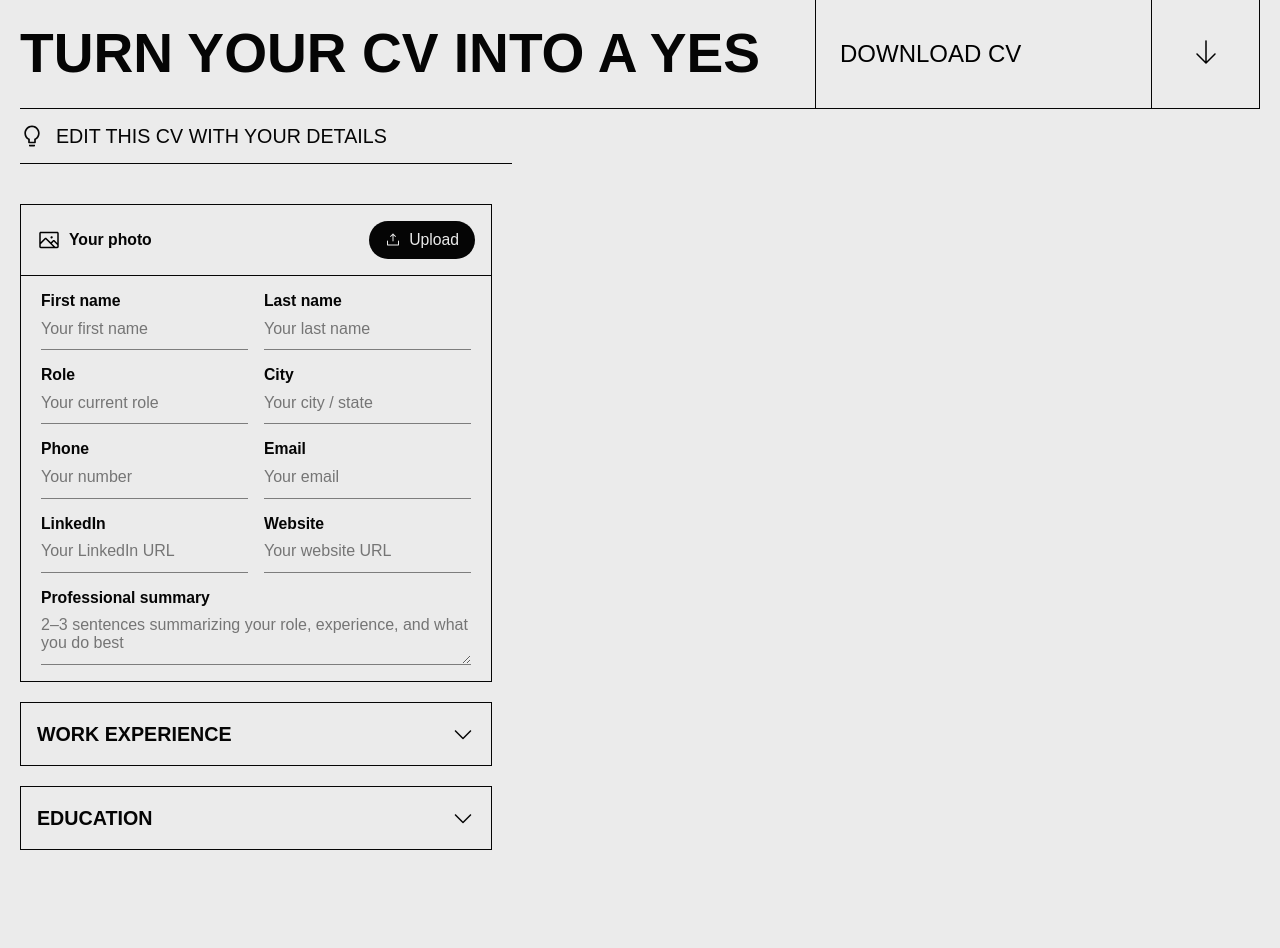
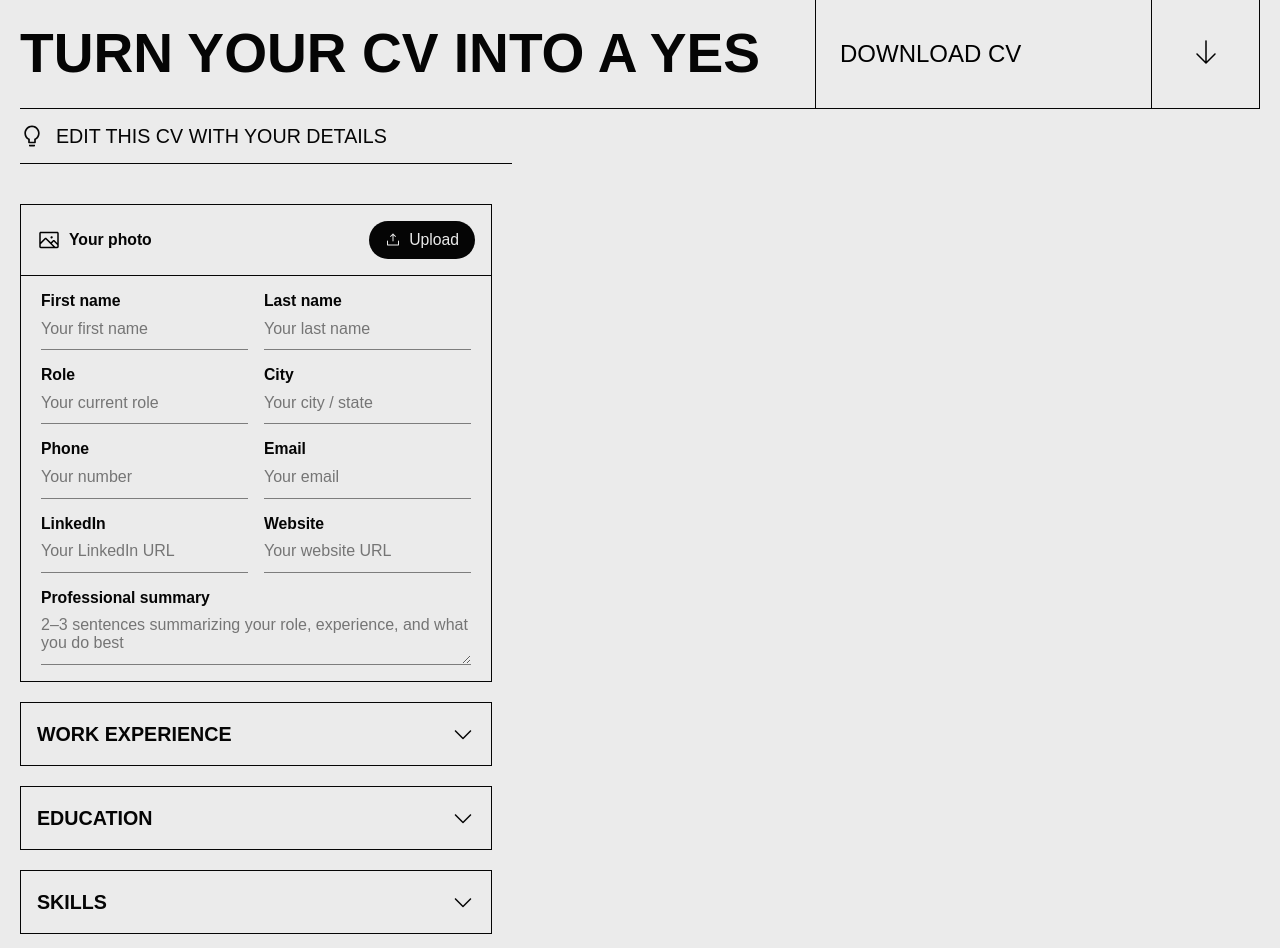
Before and after one commit to dee-diaz/cv-application, a React (Vite) app: page / in a window 1280 px wide. Shown: the top 948 px of the page. Before the commit the page ends 850 px from the top, so only its background shows below. Built offline with nearby package versions, Linux system fonts and the light colour scheme; a web font is replaced by a local one.

Commit message:
feat: add Skills section to CV form

```diff
--- a/src/App.css
+++ b/src/App.css
@@ -1,3 +1,7 @@
+#root {
+  padding-bottom: 8rem;
+}
+
 .container {
   width: 100%;
   padding: 0 1rem;
--- a/src/App.jsx
+++ b/src/App.jsx
@@ -9,6 +9,7 @@ import {
   FIELDS_GENERAL,
   FIELDS_EXPERIENCE,
   FIELDS_EDUCATION,
+  FIELDS_SKILLS,
   FORM_BLOCKS,
 } from './config/cvForm.js';
 
@@ -33,6 +34,12 @@ function App() {
                 inputs={FIELDS_EDUCATION}
               />
             </Accordion>
+            <Accordion headerTitle={FORM_BLOCKS.SKILLS}>
+              <FormBlock
+                title={FORM_BLOCKS.SKILLS}
+                inputs={FIELDS_SKILLS}
+              />
+            </Accordion>
           </Layout>
         </Layout>
       </Layout>
--- a/src/components/FormBlock/FormBlock.css
+++ b/src/components/FormBlock/FormBlock.css
@@ -45,7 +45,7 @@
     display: grid;
     gap: 0.75rem;
     margin: 0;
-    padding: 0 0 0.75rem 1.5rem;
+    padding-left: 1.5rem;
 
     > li {
       input {
@@ -56,6 +56,13 @@
         color: hsla(0, 0%, 2%, 0.5);
       }
     }
+  }
+
+  #skills-help {
+    font-weight: 400;
+    color: rgba(6, 6, 6, 0.8);
+    margin-top: 0.325rem;
+    margin-bottom: 0.625rem;
   }
 }
 
@@ -95,7 +102,8 @@
     gap: 2rem;
 
     label:has(textarea, input#job-title, input#degree, input#institution),
-    fieldset, button {
+    fieldset,
+    button {
       grid-column: span 2;
     }
   }
--- a/src/components/FormBlock/FormBlock.jsx
+++ b/src/components/FormBlock/FormBlock.jsx
@@ -9,16 +9,17 @@ export default function FormBlock({ title, inputs }) {
   const inputsArr = Object.values(inputs);
   return (
     <div className="form-block-wrapper">
+      {title === FORM_BLOCKS.GENERAL ? (
         <ImageUpload title={title} formId={formId} />
+      ) : null}
       <form className={formId} name={formId} id={formId}>
         {inputsArr.map((input) => (
-          <Input
-            key={input.id}
-            {...input}
-          />
+          <Input key={input.id} {...input} />
         ))}
         {title === FORM_BLOCKS.WORK_EXPERIENCE ? <Achievements /> : null}
-        {title !== FORM_BLOCKS.GENERAL ? <Button btnType={BTN_TYPES.SAVE} /> : null}
+        {title !== FORM_BLOCKS.GENERAL ? (
+          <Button btnType={BTN_TYPES.SAVE} />
+        ) : null}
       </form>
     </div>
   );
@@ -34,45 +35,30 @@ function Achievements() {
 
       <ol className="achievements">
         <li>
-          <Input
-            name="a1"
-            id="a1"
-            type="text"
-            aria-label="Achievement 1"
-          />
+          <Input name="a1" id="a1" type="text" aria-label="Achievement 1" />
         </li>
         <li>
-          <Input
-            name="a2"
-            id="a2"
-            type="text"
-            aria-label="Achievement 2"
-          />
+          <Input name="a2" id="a2" type="text" aria-label="Achievement 2" />
         </li>
         <li>
-          <Input
-            name="a3"
-            id="a3"
-            type="text"
-            aria-label="Achievement 3"
-          />
+          <Input name="a3" id="a3" type="text" aria-label="Achievement 3" />
         </li>
       </ol>
     </fieldset>
   );
 }
 
-function Input({
-  as: Component = 'input',
-  label,
-  id,
-  ...rest
-}) {
+function Input({ as: Component = 'input', label, id, ...rest }) {
   const [value, setValue] = useState('');
 
   return (
     <label>
       {label && <span>{label}</span>}
+      {label === 'Skills' ? (
+        <p id="skills-help">
+          List your most relevant skills. Separate with commas.
+        </p>
+      ) : null}
       <Component
         id={id}
         name={rest.name ?? id}
@@ -84,10 +70,8 @@ function Input({
   );
 }
 
-function ImageUpload({ title, formId }) {
+function ImageUpload({ formId }) {
   return (
-    <>
-      {title === 'General' ? (
     <div className="img-upload">
       <div>
         <svg
@@ -123,7 +107,5 @@ function ImageUpload({ title, formId }) {
         <input type="file" accept="image/*" form={formId} hidden />
       </label>
     </div>
-      ) : null}
-    </>
   );
 }
--- a/src/config/cvForm.js
+++ b/src/config/cvForm.js
@@ -140,6 +140,15 @@ export const FIELDS_EDUCATION = {
   },
 };
 
+export const FIELDS_SKILLS = {
+  SKILLS: {
+    as: 'textarea',
+    label: 'Skills',
+    id: 'skills',
+    placeholder: 'JavaScript, React, CSS, Git, Figma',
+  },
+};
+
 export const BTN_TYPES = {
   SAVE: 'Save',
   CANCEL: 'Cancel',
```
Lines whose indentation alone changed are shown as unchanged.
